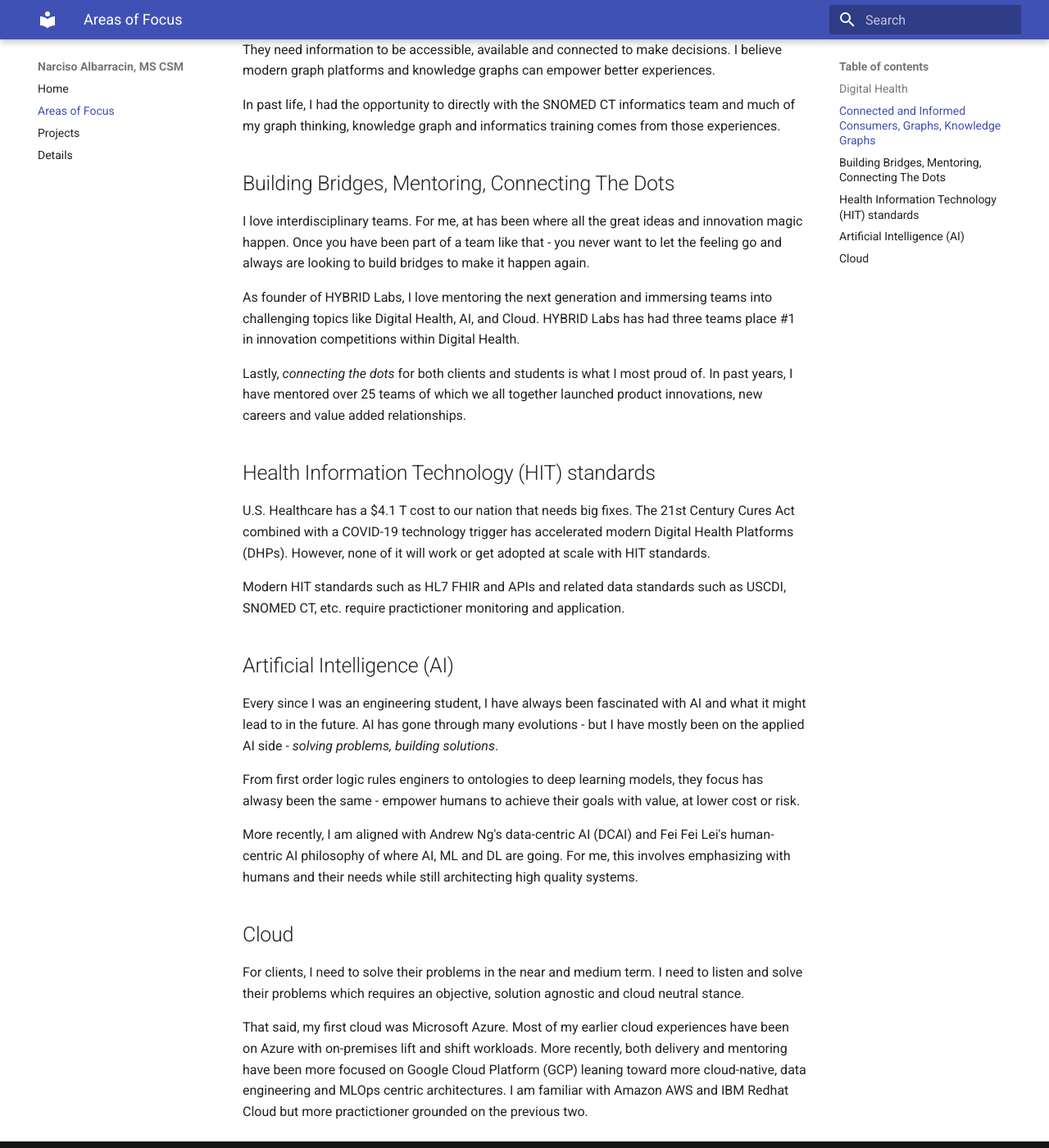
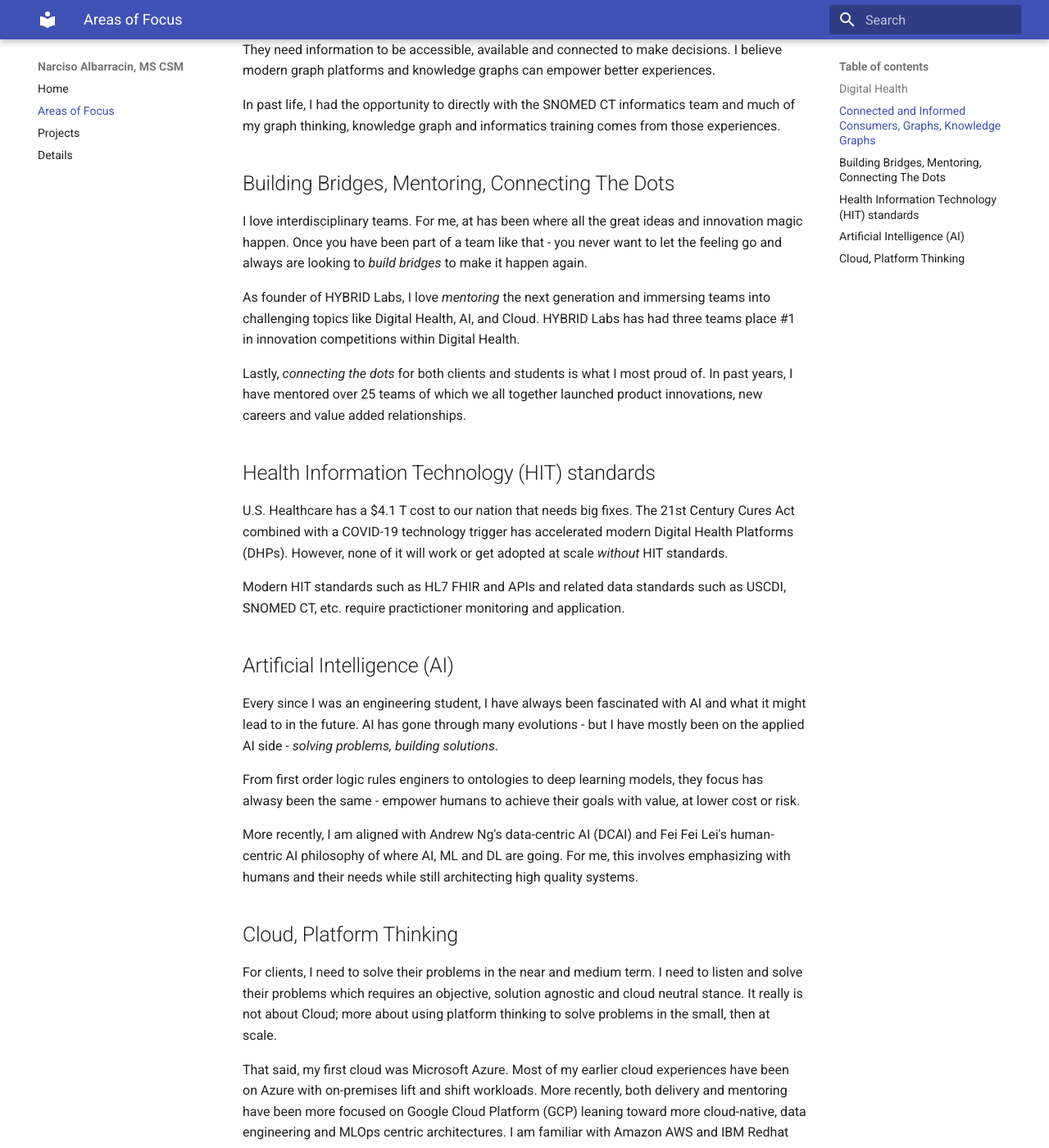
Before and after one commit to nalbarr/portfolio, an MkDocs documentation site: the page built from docs/areas.md, in a window 1280 px wide and 1400 px high, scrolled down 544 px. Shown: the whole window at 82% size. Built offline with MkDocs 1.6.1 and Material for MkDocs 9.7.7, drawn with Linux system fonts in a browser that asks for light colours.

Commit message:
Update areas.md

```diff
--- a/docs/areas.md
+++ b/docs/areas.md
@@ -13,14 +13,14 @@ They need information to be accessible, available and connected to make decision
 In past life, I had the opportunity to directly with the SNOMED CT informatics team and much of my graph thinking, knowledge graph and informatics training comes from those experiences.
 
 ## Building Bridges, Mentoring, Connecting The Dots
-I love interdisciplinary teams.  For me, at has been where all the great ideas and innovation magic happen.  Once you have been part of a team like that - you never want to let the feeling go and always are looking to build bridges to make it happen again.
+I love interdisciplinary teams.  For me, at has been where all the great ideas and innovation magic happen.  Once you have been part of a team like that - you never want to let the feeling go and always are looking to *build bridges* to make it happen again.
 
-As founder of HYBRID Labs, I love mentoring the next generation and immersing teams into challenging topics like Digital Health, AI, and Cloud.  HYBRID Labs has had three teams place #1 in innovation competitions within Digital Health.
+As founder of HYBRID Labs, I love *mentoring* the next generation and immersing teams into challenging topics like Digital Health, AI, and Cloud.  HYBRID Labs has had three teams place #1 in innovation competitions within Digital Health.
 
 Lastly, *connecting the dots* for both clients and students is what I most proud of.  In past years, I have mentored over 25 teams of which we all together launched product innovations, new careers and value added relationships.
 
 ## Health Information Technology (HIT) standards
-U.S. Healthcare has a $4.1 T cost to our nation that needs big fixes.  The 21st Century Cures Act combined with a COVID-19 technology trigger has accelerated modern Digital Health Platforms (DHPs).  However, none of it will work or get adopted at scale with HIT standards.
+U.S. Healthcare has a $4.1 T cost to our nation that needs big fixes.  The 21st Century Cures Act combined with a COVID-19 technology trigger has accelerated modern Digital Health Platforms (DHPs).  However, none of it will work or get adopted at scale *without* HIT standards.
 
 Modern HIT standards such as HL7 FHIR and APIs and related data standards such as USCDI, SNOMED CT, etc. require practictioner monitoring and application.
 
@@ -31,7 +31,7 @@ From first order logic rules enginers to ontologies to deep learning models, the
 
 More recently, I am aligned with Andrew Ng's data-centric AI (DCAI) and Fei Fei Lei's human-centric AI philosophy of where AI, ML and DL are going.  For me, this involves emphasizing with humans and their needs while still architecting high quality systems.
 
-## Cloud
-For clients, I need to solve their problems in the near and medium term.  I need to listen and solve their problems which requires an objective, solution agnostic and cloud neutral stance.
+## Cloud, Platform Thinking
+For clients, I need to solve their problems in the near and medium term.  I need to listen and solve their problems which requires an objective, solution agnostic and cloud neutral stance.  It really is not about Cloud; more about using platform thinking to solve problems in the small, then at scale.
 
 That said, my first cloud was Microsoft Azure.  Most of my earlier cloud experiences have been on Azure with on-premises lift and shift workloads.  More recently, both delivery and mentoring have been more focused on Google Cloud Platform (GCP) leaning toward more cloud-native, data engineering and MLOps centric architectures.  I am familiar with Amazon AWS and IBM Redhat Cloud but more practictioner grounded on the previous two.
```
